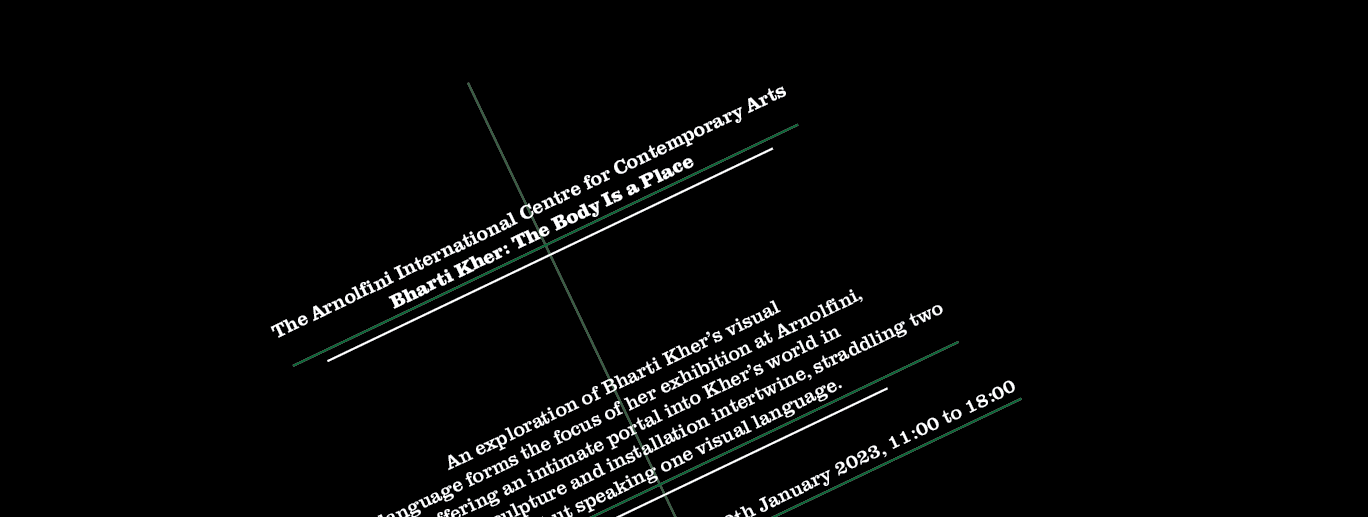
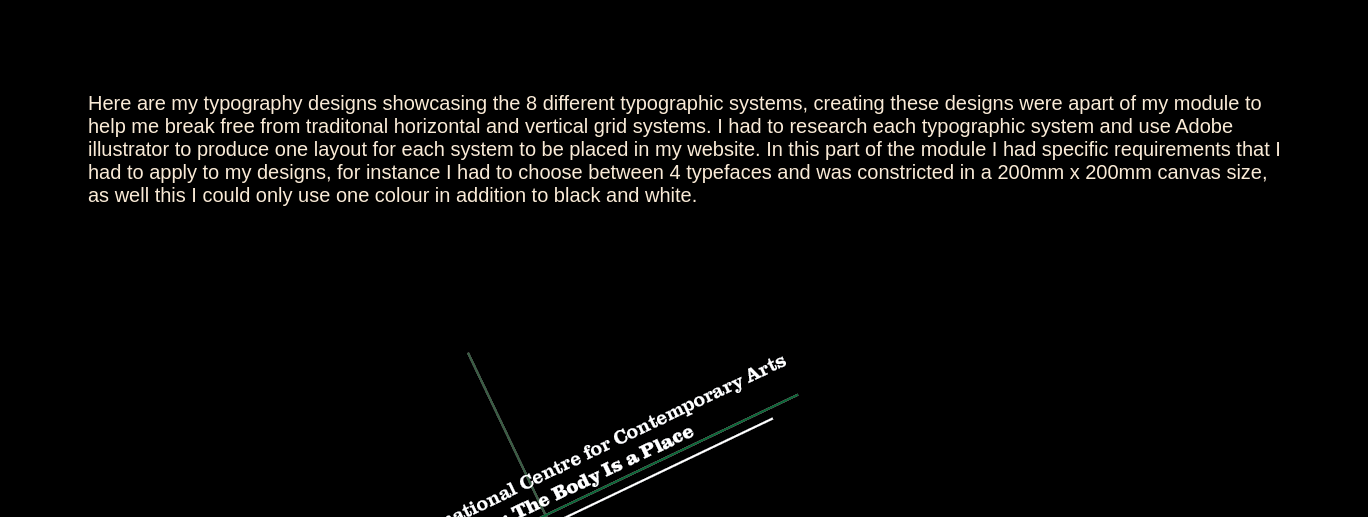
Before and after one commit to CharlieW9/final-website-project-MAIN-main, a plain HTML site: page work.html in a window 1280 px wide. Shown: the part 283-800 px from the top of the page, 1368 px wide, since content can reach past the window. Drawn offline with Linux system fonts and the light colour scheme.

Commit message:
type page

```diff
--- a/styles.css
+++ b/styles.css
@@ -145,8 +145,9 @@ justify-content: center;
     flex-wrap: wrap;
     justify-content: center;
 
+}
 
-}
+
 
 .type-text{
     display: flex;
@@ -159,3 +160,14 @@ justify-content: center;
    /*border: 1px dashed burlywood;*/
 
 }
+
+
+.type-sub{
+    padding: 50px 80px;
+    /*border: 1px dashed burlywood;*/
+    font-size: 20px;
+    text-align: left;
+    font-weight: normal;
+    width: 1200px;
+    height: 150px;
+}
--- a/work.html
+++ b/work.html
@@ -38,6 +38,13 @@
              </div>
          </ul>
 
+         <p class="type-sub">Here are my typography designs showcasing the 8 different typographic systems, creating these designs were
+          apart of my module to help me break free from traditonal horizontal and vertical grid systems. I had to research each typographic
+          system and use Adobe illustrator to produce one layout for each system to be placed in my website. In this part of the module I had
+          specific requirements that I had to apply to my designs, for instance I had to choose between 4 typefaces and was constricted in a
+          200mm x 200mm canvas size, as well this I could only use one colour in addition to black and white.
+         </p>
+
   <div class="exports-container">
     <div class="type_item">
       <img class="typo" src="images/bilateral1.png">
@@ -72,7 +79,7 @@
 
   <div class="exports-container">
     <div class="type_item">
-    <img class="typo" src="images/radial.png">
+    <img class="typo" src="images/radial1-01.png">
     <p class="type-text" >Radial</p>
     </div>
     <div class="type_item">
```
